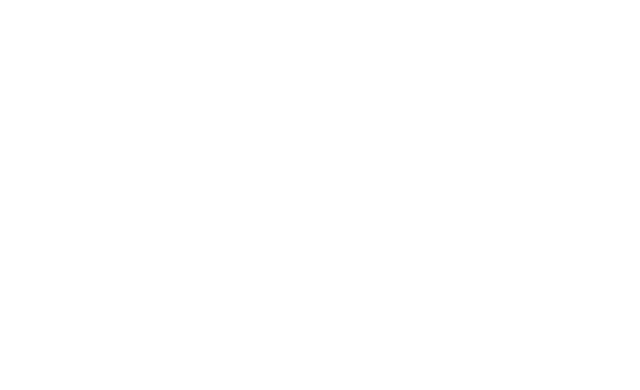
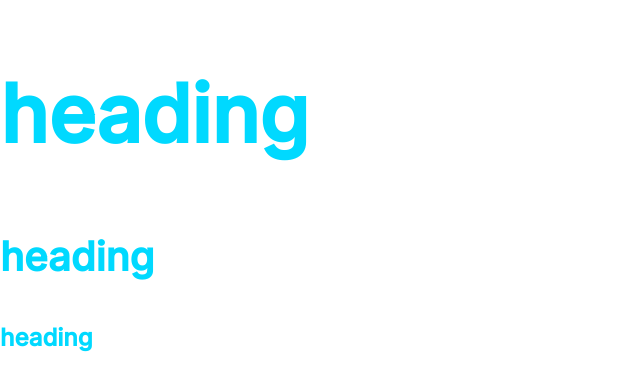
Before and after one commit to xuaninnz/AEC, a plain HTML site: page index.html in a window 1280 px wide. Shown: the whole page, without its empty margins (0-640 px from the left). Drawn offline with Linux system fonts and the light colour scheme.

Commit message:
change name

```diff
--- a/Xuan.html
+++ b/index.html
@@ -5,7 +5,7 @@
     <meta http-equiv="X-UA-Compatible" content="IE=edge" />
     <meta name="viewport" content="width=device-width, initial-scale=1.0" />
     <link rel="stylesheet" href="css/normalize.css" />
-    <link rel="stylesheet" href="css/xuan.css" />
+    <link rel="stylesheet" href="css/style.css" />
     <link rel="preconnect" href="https://fonts.googleapis.com" />
     <link rel="preconnect" href="https://fonts.gstatic.com" crossorigin />
     <link
@@ -14,5 +14,9 @@
     />
     <title>Xuan Innz</title>
   </head>
-  <body></body>
+  <body>
+    <h1>heading</h1>
+    <h2>heading</h2>
+    <h3>heading</h3>
+  </body>
 </html>
```
Also changed, not shown: css/style.css (renamed from css/xuan.css).
